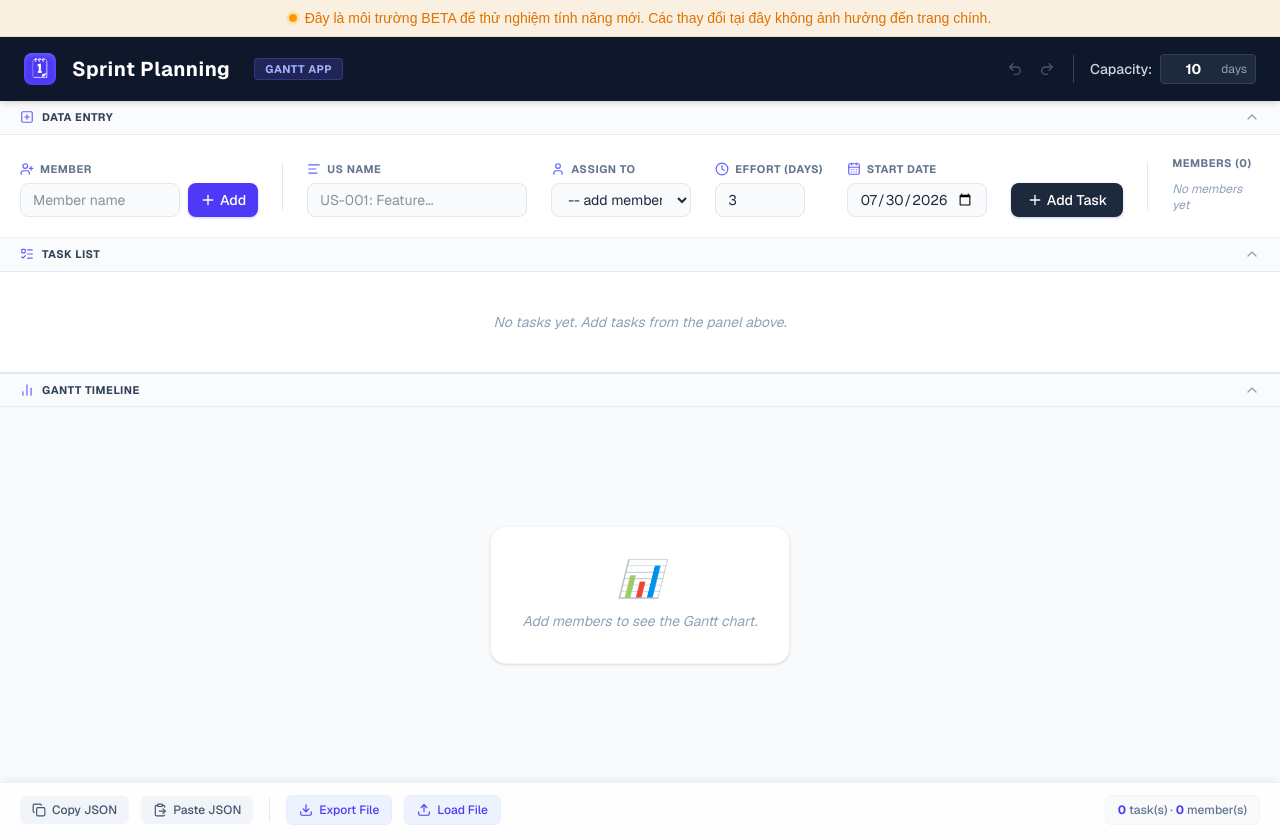
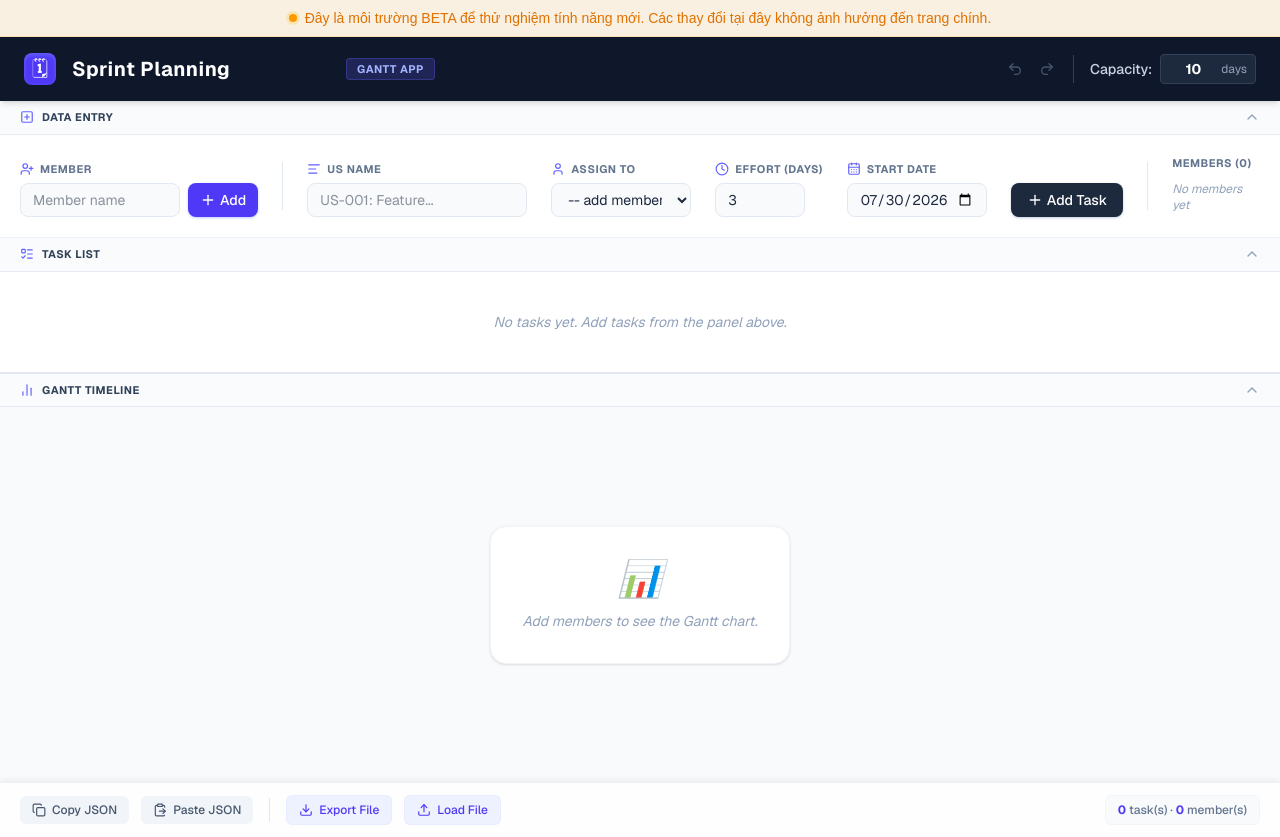
Before and after one commit to giabao98/TaskPlanning, a Next.js app: page /en/beta in a window 1280 px wide. Built offline with nearby package versions, Linux system fonts and the light colour scheme.

Commit message:
feat(beta): add editable session name and dynamic export filename

```diff
--- a/src/components/SprintPlannerBeta/FooterBar.tsx
+++ b/src/components/SprintPlannerBeta/FooterBar.tsx
@@ -32,10 +32,14 @@ export default function FooterBar({ state, onLoadState }: FooterBarProps) {
 
   const exportFile = async () => {
     const json = JSON.stringify(state, null, 2);
+    const fileName = state.sessionName
+      ? `${state.sessionName.toLowerCase().replace(/[^a-z0-9]+/g, '-')}-${fmtDate(new Date())}.json`
+      : `sprint-planning-${fmtDate(new Date())}.json`;
+
     try {
       // @ts-ignore
       const handle = await window.showSaveFilePicker({
-        suggestedName: `sprint-planning-${fmtDate(new Date())}.json`,
+        suggestedName: fileName,
         types: [{ description: "JSON file", accept: { "application/json": [".json"] } }],
       });
       const writable = await handle.createWritable();
@@ -46,7 +50,7 @@ export default function FooterBar({ state, onLoadState }: FooterBarProps) {
       const blob = new Blob([json], { type: "application/json" });
       const a = document.createElement("a");
       a.href = URL.createObjectURL(blob);
-      a.download = `sprint-planning-${fmtDate(new Date())}.json`;
+      a.download = fileName;
       a.click();
       URL.revokeObjectURL(a.href);
     }
--- a/src/components/SprintPlannerBeta/index.tsx
+++ b/src/components/SprintPlannerBeta/index.tsx
@@ -42,6 +42,7 @@ export default function SprintPlannerBeta() {
   const [showTable, setShowTable] = useState(true);
   const [showGantt, setShowGantt] = useState(true);
   const [capacityInput, setCapacityInput] = useState("10");
+  const [nameInput, setNameInput] = useState("Sprint Planning");
   const [isLoaded, setIsLoaded] = useState(false);
 
   // Load state from localStorage on mount
@@ -53,6 +54,7 @@ export default function SprintPlannerBeta() {
         if (Array.isArray(parsed.members) && Array.isArray(parsed.tasks)) {
           resetHistory(parsed);
           setCapacityInput((parsed.sprintCapacity || 10).toString());
+          setNameInput(parsed.sessionName || "Sprint Planning");
         }
       } catch (e) {
         console.error("Failed to parse saved state", e);
@@ -61,7 +63,7 @@ export default function SprintPlannerBeta() {
       const savedCap = localStorage.getItem("sprintPlannerBetaCapacity");
       if (savedCap) {
         const cap = parseInt(savedCap, 10) || 10;
-        resetHistory({ members: [], tasks: [], _nextId: 1, sprintCapacity: cap });
+        resetHistory({ members: [], tasks: [], _nextId: 1, sprintCapacity: cap, sessionName: "Sprint Planning" });
         setCapacityInput(cap.toString());
       }
     }
@@ -193,7 +195,19 @@ export default function SprintPlannerBeta() {
         <div className="bg-indigo-600 w-8 h-8 rounded-lg flex items-center justify-center shadow-inner shadow-indigo-400/50">
           <span className="text-xl">🗓</span>
         </div>
-        <h1 className="text-xl font-bold tracking-wide">Sprint Planning</h1>
+        <input
+          type="text"
+          value={nameInput}
+          onChange={e => setNameInput(e.target.value)}
+          onBlur={() => {
+            const finalName = nameInput.trim() || "Sprint Planning";
+            setNameInput(finalName);
+            setState(p => ({ ...p, sessionName: finalName }));
+          }}
+          className="text-xl font-bold tracking-wide bg-transparent outline-none border-b border-transparent hover:border-slate-700 focus:border-indigo-500 text-white w-[160px] sm:w-[250px] transition-colors placeholder:text-slate-500 truncate"
+          placeholder="Session Name"
+          title="Click to rename session"
+        />
         <span className="bg-indigo-500/20 text-indigo-300 border border-indigo-500/30 rounded px-2.5 py-0.5 text-[11px] font-bold uppercase tracking-wider ml-2 hidden sm:inline-block">
           Gantt App
         </span>
--- a/src/types/index.ts
+++ b/src/types/index.ts
@@ -131,4 +131,5 @@ export type State = {
   tasks: Task[];
   _nextId: number;
   sprintCapacity?: number;
+  sessionName?: string;
 };
```
